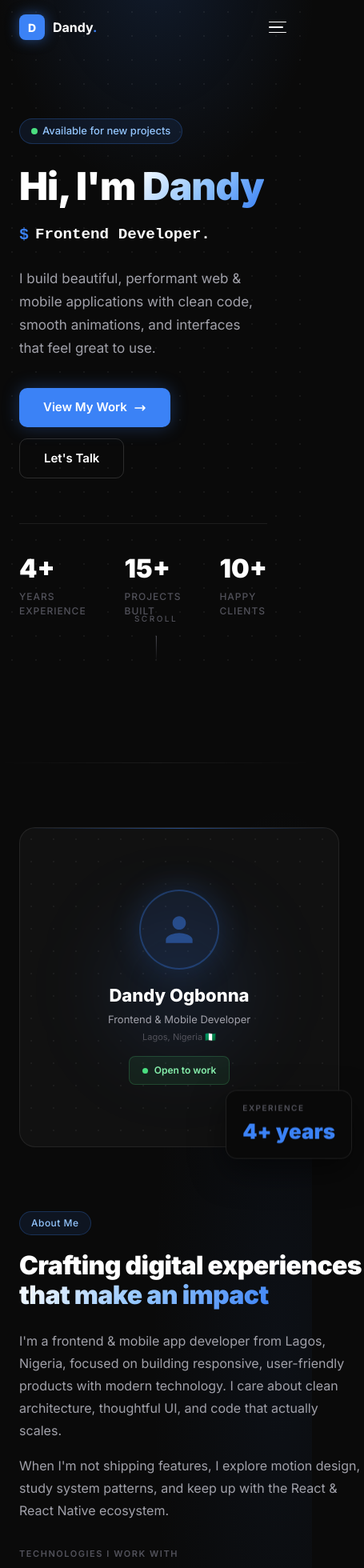
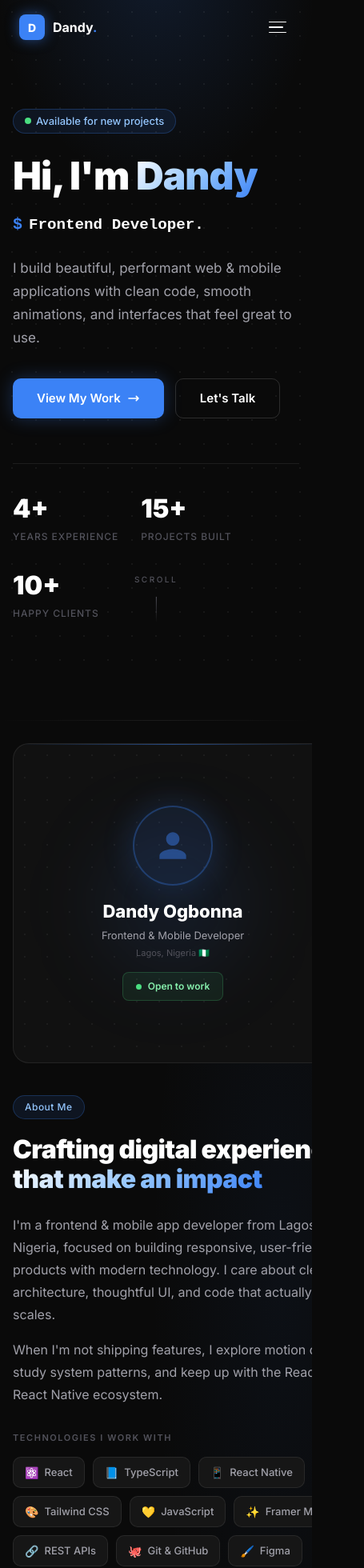
Before and after one commit to Alphacreato/portfolio, a React (Vite) app: page / in a window 390 px wide. Shown: the top 1960 px of the page at 80% size, 455 px wide, since content can reach past the window. Built offline with nearby package versions, Linux system fonts and the light colour scheme.

Commit message:
Update portfolio components and styles

```diff
--- a/src/components/About.tsx
+++ b/src/components/About.tsx
@@ -28,9 +28,9 @@ export default function About() {
   });
 
   return (
-    <section id="about" style={{ padding: "100px 0", background: "radial-gradient(ellipse 60% 60% at 90% 50%, rgba(59,130,246,0.05) 0%, transparent 70%), #0a0a0a" }}>
+    <section id="about" style={{ padding: "clamp(56px,9vw,100px) 0", background: "radial-gradient(ellipse 60% 60% at 90% 50%, rgba(59,130,246,0.05) 0%, transparent 70%), #0a0a0a" }}>
       <div style={{ height: 1, background: "linear-gradient(90deg,transparent,rgba(255,255,255,0.07),transparent)" }} />
-      <div style={{ maxWidth: 1100, margin: "0 auto", padding: "80px 24px 0" }}>
+      <div style={{ maxWidth: 1100, margin: "0 auto", padding: "clamp(28px,7vw,80px) clamp(16px,3vw,24px) 0" }}>
 
         <div style={{ display: "grid", gridTemplateColumns: "1fr 1fr", gap: 80, alignItems: "center" }} className="about-grid">
 
@@ -72,6 +72,7 @@ export default function About() {
 
               {/* Float badge */}
               <motion.div animate={{ y: [0, -8, 0] }} transition={{ repeat: Infinity, duration: 4, ease: "easeInOut" }}
+                className="float-badge"
                 style={{ position: "absolute", bottom: -20, right: -16, background: "rgba(10,10,10,0.96)", backdropFilter: "blur(12px)", border: "1px solid rgba(255,255,255,0.09)", borderRadius: 14, padding: "14px 20px", boxShadow: "0 16px 40px rgba(0,0,0,0.5)" }}>
                 <div style={{ fontSize: 10, color: "#52525b", textTransform: "uppercase", letterSpacing: "0.15em", fontWeight: 600 }}>Experience</div>
                 <div style={{ fontSize: 26, fontWeight: 900, color: "#3b82f6", marginTop: 2, fontFamily: "Inter,sans-serif" }}>4+ years</div>
--- a/src/components/Contact.tsx
+++ b/src/components/Contact.tsx
@@ -31,9 +31,9 @@ export default function Contact() {
   ];
 
   return (
-    <section id="contact" style={{ padding: "100px 0", background: "radial-gradient(ellipse 80% 50% at 50% -5%, rgba(59,130,246,0.10) 0%, transparent 65%), #0a0a0a" }}>
+    <section id="contact" style={{ padding: "clamp(56px,9vw,100px) 0", background: "radial-gradient(ellipse 80% 50% at 50% -5%, rgba(59,130,246,0.10) 0%, transparent 65%), #0a0a0a" }}>
       <div style={{ height: 1, background: "linear-gradient(90deg,transparent,rgba(255,255,255,0.07),transparent)" }} />
-      <div style={{ maxWidth: 1100, margin: "0 auto", padding: "80px 24px 0" }}>
+      <div style={{ maxWidth: 1100, margin: "0 auto", padding: "clamp(28px,7vw,80px) clamp(16px,3vw,24px) 0" }}>
 
         <motion.div initial={{ opacity: 0, y: 24 }} whileInView={{ opacity: 1, y: 0 }} viewport={{ once: true }} transition={{ duration: 0.6 }}
           style={{ textAlign: "center", marginBottom: 64 }}>
@@ -88,7 +88,7 @@ export default function Contact() {
           {/* Form */}
           <motion.div initial={{ opacity: 0, x: 30 }} whileInView={{ opacity: 1, x: 0 }} viewport={{ once: true }}
             transition={{ duration: 0.65, delay: 0.1, ease: [0.22, 1, 0.36, 1] }}>
-            <div style={{ background: "#111111", border: "1px solid rgba(255,255,255,0.08)", borderRadius: 20, padding: 36 }}>
+            <div style={{ background: "#111111", border: "1px solid rgba(255,255,255,0.08)", borderRadius: 20, padding: "clamp(20px,3vw,36px)" }}>
               <div style={{ height: 1, background: "linear-gradient(90deg,transparent,rgba(59,130,246,0.5),transparent)", marginBottom: 32 }} />
               <AnimatePresence mode="wait">
                 {sent ? (
--- a/src/components/Hero.tsx
+++ b/src/components/Hero.tsx
@@ -30,7 +30,7 @@ export default function Hero() {
     }}>
       <div style={{ position: "absolute", inset: 0, pointerEvents: "none", backgroundImage: "radial-gradient(rgba(255,255,255,0.06) 1px, transparent 1px)", backgroundSize: "30px 30px" }} />
 
-      <div style={{ maxWidth: 1100, margin: "0 auto", padding: "80px 24px", width: "100%", position: "relative", zIndex: 1 }}>
+      <div style={{ maxWidth: 1100, margin: "0 auto", padding: "clamp(28px,7vw,80px) clamp(16px,3vw,24px)", width: "100%", position: "relative", zIndex: 1 }}>
         <div style={{ display: "grid", gridTemplateColumns: "1fr auto", gap: 40, alignItems: "center" }} className="hero-grid">
 
           {/* Text */}
@@ -71,7 +71,7 @@ export default function Hero() {
               </button>
             </div>
 
-            <div style={{ display: "flex", gap: 48, paddingTop: 32, borderTop: "1px solid rgba(255,255,255,0.08)" }}>
+            <div className="hero-stats" style={{ display: "flex", gap: 48, paddingTop: 32, borderTop: "1px solid rgba(255,255,255,0.08)" }}>
               {[["4+", "Years Experience"], ["15+", "Projects Built"], ["10+", "Happy Clients"]].map(([n, l]) => (
                 <div key={l}>
                   <div style={{ fontSize: 32, fontWeight: 900, color: "#fff", fontFamily: "Inter,sans-serif" }}>{n}</div>
--- a/src/components/Projects.tsx
+++ b/src/components/Projects.tsx
@@ -37,9 +37,9 @@ const PROJECTS = [
 
 export default function Projects() {
   return (
-    <section id="projects" style={{ padding: "100px 0", background: "#0a0a0a" }}>
+    <section id="projects" style={{ padding: "clamp(56px,9vw,100px) 0", background: "#0a0a0a" }}>
       <div style={{ height: 1, background: "linear-gradient(90deg,transparent,rgba(255,255,255,0.07),transparent)" }} />
-      <div style={{ maxWidth: 1100, margin: "0 auto", padding: "80px 24px 0" }}>
+      <div style={{ maxWidth: 1100, margin: "0 auto", padding: "clamp(28px,7vw,80px) clamp(16px,3vw,24px) 0" }}>
 
         <motion.div initial={{ opacity: 0, y: 24 }} whileInView={{ opacity: 1, y: 0 }} viewport={{ once: true }} transition={{ duration: 0.6 }}
           style={{ marginBottom: 56 }}>
--- a/src/components/Skills.tsx
+++ b/src/components/Skills.tsx
@@ -8,9 +8,9 @@ const CATS = [
 
 export default function Skills() {
   return (
-    <section id="skills" style={{ padding: "100px 0", background: "#050505" }}>
+    <section id="skills" style={{ padding: "clamp(56px,9vw,100px) 0", background: "#050505" }}>
       <div style={{ height: 1, background: "linear-gradient(90deg,transparent,rgba(255,255,255,0.07),transparent)" }} />
-      <div style={{ maxWidth: 1100, margin: "0 auto", padding: "80px 24px 0" }}>
+      <div style={{ maxWidth: 1100, margin: "0 auto", padding: "clamp(28px,7vw,80px) clamp(16px,3vw,24px) 0" }}>
 
         <motion.div initial={{ opacity:0,y:24 }} whileInView={{ opacity:1,y:0 }} viewport={{ once:true }} transition={{ duration:0.6 }}
           style={{ marginBottom: 56 }}>
--- a/src/index.css
+++ b/src/index.css
@@ -17,7 +17,7 @@
 
 /* ── Base ──────────────────────────────────────────── */
 *, *::before, *::after { box-sizing: border-box; margin: 0; padding: 0; }
-html { scroll-behavior: smooth; }
+html { scroll-behavior: smooth; overflow-x: hidden; }
 
 body {
   background: #0a0a0a;
@@ -246,12 +246,15 @@ body {
 
 /* ── Responsive grids ──────────────────────────────── */
 @media (max-width: 900px) {
-  .about-grid    { grid-template-columns: 1fr !important; }
+  .about-grid    { grid-template-columns: 1fr !important; gap: 40px !important; }
   .skills-grid   { grid-template-columns: 1fr !important; }
   .projects-grid { grid-template-columns: 1fr !important; }
   .contact-grid  { grid-template-columns: 1fr !important; }
   .code-card-wrap { display: none !important; }
   .form-row      { grid-template-columns: 1fr !important; }
+  .hero-grid     { grid-template-columns: 1fr !important; gap: 0 !important; }
+  .float-badge   { display: none !important; }
+  .hero-stats    { gap: 28px !important; flex-wrap: wrap !important; }
 }
 
 @media (min-width: 901px) {
```
